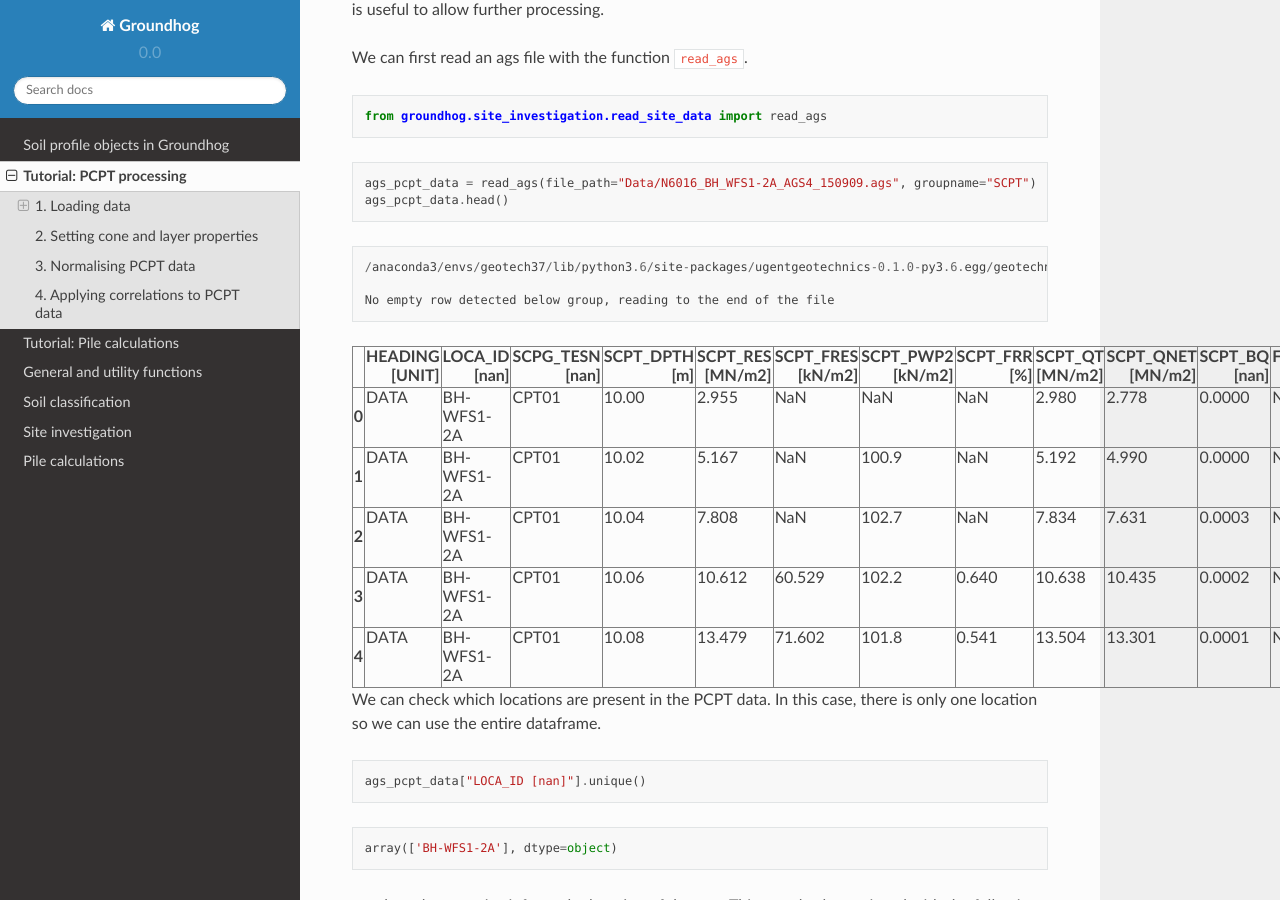
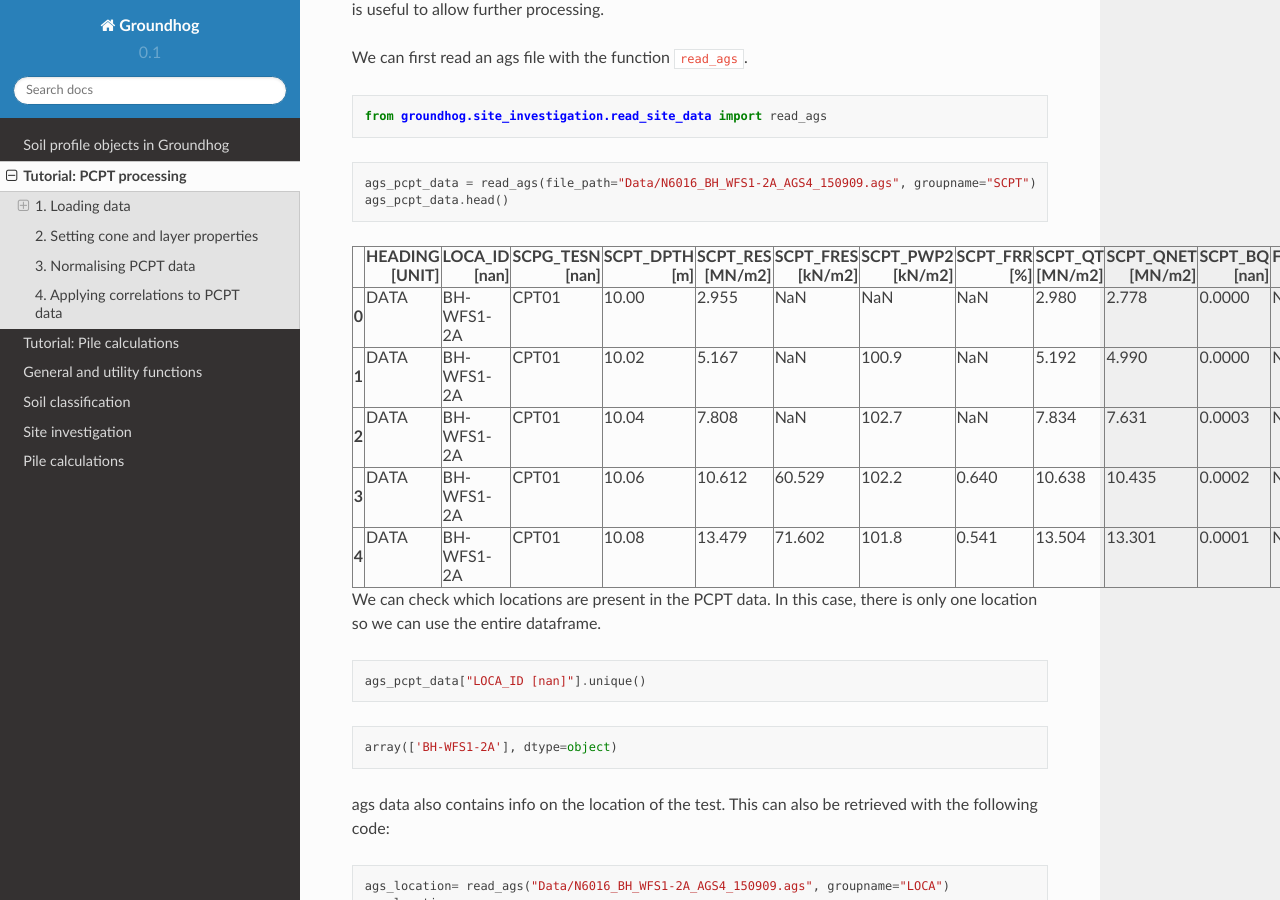
Before and after one commit to snakesonabrain/groundhog, a Sphinx documentation site: the page built from docs/tutorials/pcpt_processing.rst, in a window 1280 px wide and 900 px high, scrolled down 2403 px. Built offline with Sphinx 7.4.7 and the Read the Docs theme 2.0.0, drawn with Linux system fonts in a browser that asks for light colours; pages that are not in the unit, such as notebooks, are missing from menus; the version number is read from the project's files by our own code; some of the changed text lies outside the part shown.

```diff
--- a/docs/tutorials/pcpt_processing.rst
+++ b/docs/tutorials/pcpt_processing.rst
@@ -282,15 +282,6 @@ We can first read an ags file with the function ``read_ags``.
     ags_pcpt_data.head()
 
 
-.. parsed-literal::
-
-    /anaconda3/envs/geotech37/lib/python3.6/site-packages/ugentgeotechnics-0.1.0-py3.6.egg/geotechnics/site_investigation/read_site_data.py:57: UserWarning:
-
-    No empty row detected below group, reading to the end of the file
-
-
-
-
 
 .. raw:: html
 
@@ -558,14 +549,6 @@ corresponding to the ``ags_pcpt`` object created above.
 .. code:: ipython3
 
     ags_seabed_pcpt_data = read_ags(file_path="Data/N6016_BH_WFS1-9_AGS4_150909.ags", groupname="SCPT")
-
-
-.. parsed-literal::
-
-    /anaconda3/envs/geotech37/lib/python3.6/site-packages/ugentgeotechnics-0.1.0-py3.6.egg/geotechnics/site_investigation/read_site_data.py:57: UserWarning:
-
-    No empty row detected below group, reading to the end of the file
-
 
 
 .. code:: ipython3
--- a/groundhog/__version__.py
+++ b/groundhog/__version__.py
@@ -7,7 +7,7 @@ Information about the current version of the py-package-template package.
 
 __title__ = 'groundhog'
 __description__ = 'Groundhog - A general-purpose geotechnical package'
-__version__ = '0.0.1'
+__version__ = '0.1.0'
 __author__ = 'Bruno Stuyts'
 __author_email__ = 'bruno@pro-found.be'
 __license__ = 'Creative Commons BY-SA 4.0'
```
Also changed, not shown: README.md (+8 -5 lines), setup.py (+10 -3 lines), 2 other files.
